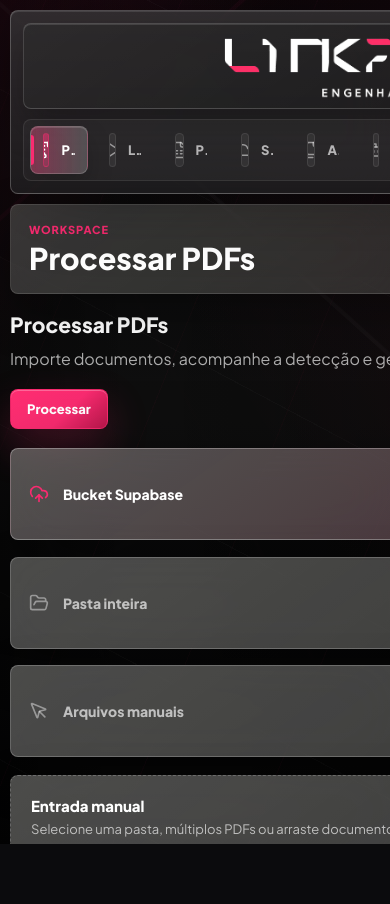
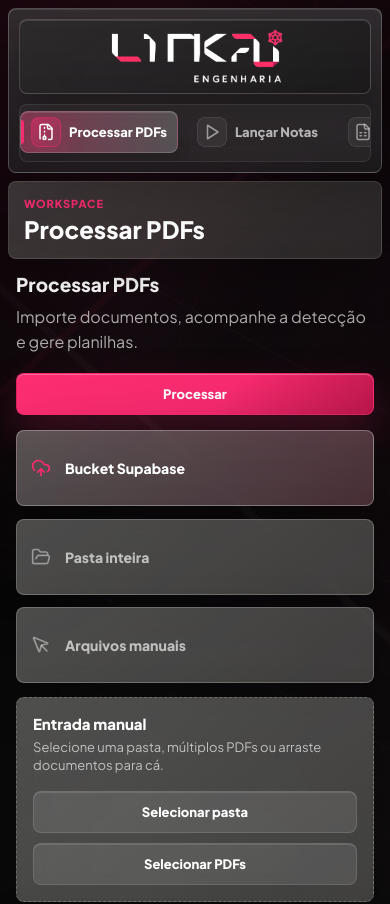
Before and after one commit to GIT2LOCK/linkai, a React (Vite) app in the folder frontend/: page / in a window 390 px wide. Shown: the top 904 px of the page. Before the commit the page ends 844 px from the top, so only its background shows below. Built offline with nearby package versions, Linux system fonts and the light colour scheme.

Commit message:
Improve responsive app layout

```diff
--- a/frontend/src/styles/global.css
+++ b/frontend/src/styles/global.css
@@ -43,14 +43,23 @@
 }
 
 html {
+  min-width: 0;
+  min-height: 100%;
   background: var(--bg);
+}
+
+html,
+body,
+#root {
+  width: 100%;
 }
 
 body {
   margin: 0;
-  min-width: 1024px;
-  min-height: 680px;
-  overflow: hidden;
+  min-width: 0;
+  min-height: 100vh;
+  overflow: auto;
+  overscroll-behavior-x: none;
   background: var(--bg);
 }
 
@@ -115,10 +124,10 @@ svg {
   z-index: 1;
   isolation: isolate;
   display: grid;
-  grid-template-columns: 306px minmax(0, 1fr);
-  width: 100vw;
-  height: 100vh;
-  overflow: hidden;
+  grid-template-columns: minmax(248px, 292px) minmax(0, 1fr);
+  width: 100%;
+  min-height: 100vh;
+  overflow: clip;
   background:
     linear-gradient(180deg, rgba(6, 6, 8, 0.98) 0%, rgba(18, 18, 18, 0.94) 48%, rgba(5, 5, 6, 0.99) 100%),
     linear-gradient(116deg, rgba(249, 43, 112, 0.18) 0%, rgba(249, 43, 112, 0.06) 18%, transparent 38%),
@@ -155,10 +164,13 @@ svg {
 
 .sidebar {
   display: flex;
+  min-width: 0;
+  max-height: calc(100vh - 36px);
   flex-direction: column;
   gap: 16px;
   margin: 18px 0 18px 18px;
   padding: 16px;
+  overflow: auto;
   border: 1px solid var(--line);
   border-radius: var(--radius);
   background:
@@ -206,10 +218,15 @@ svg {
 .nav-list {
   display: grid;
   gap: 8px;
+  min-width: 0;
   padding: 6px;
   border: 1px solid rgba(255, 255, 255, 0.08);
   border-radius: 8px;
   background: rgba(255, 255, 255, 0.045);
+}
+
+.nav-list::-webkit-scrollbar {
+  display: none;
 }
 
 .nav-item {
@@ -327,6 +344,7 @@ svg {
 
 .sidebar-footer {
   display: flex;
+  min-width: 0;
   align-items: center;
   gap: 12px;
   margin-top: auto;
@@ -355,21 +373,25 @@ svg {
 .sidebar-footer strong {
   display: block;
   margin-top: 3px;
+  min-width: 0;
+  overflow: hidden;
   color: var(--muted);
   font-size: 12px;
   font-weight: 610;
   line-height: 1.42;
+  text-overflow: ellipsis;
 }
 
 .main-panel {
   display: flex;
   min-width: 0;
+  min-height: 100vh;
   flex-direction: column;
 }
 
 .topbar {
   display: flex;
-  height: 92px;
+  min-height: 92px;
   align-items: center;
   justify-content: space-between;
   gap: 18px;
@@ -422,6 +444,7 @@ svg {
 
 .page-surface {
   flex: 1;
+  min-width: 0;
   padding: 24px 18px 18px;
   overflow: auto;
 }
@@ -445,12 +468,14 @@ textarea::-webkit-scrollbar-thumb {
 
 .page-stack {
   display: grid;
+  width: 100%;
   max-width: 1420px;
   gap: 18px;
 }
 
 .section-header {
   display: flex;
+  min-width: 0;
   align-items: end;
   justify-content: space-between;
   gap: 18px;
@@ -464,12 +489,15 @@ textarea::-webkit-scrollbar-thumb {
 
 .section-actions {
   display: flex;
+  flex-wrap: wrap;
   align-items: center;
+  justify-content: flex-end;
   gap: 10px;
 }
 
 .button {
   display: inline-flex;
+  max-width: 100%;
   min-height: 40px;
   align-items: center;
   justify-content: center;
@@ -482,6 +510,7 @@ textarea::-webkit-scrollbar-thumb {
   box-shadow: inset 0 1px 0 rgba(255, 255, 255, 0.12);
   font-size: 13px;
   font-weight: 760;
+  text-align: center;
   transition:
     transform 160ms ease,
     border-color 160ms ease,
@@ -535,7 +564,7 @@ textarea::-webkit-scrollbar-thumb {
 
 .metric-grid {
   display: grid;
-  grid-template-columns: repeat(4, minmax(0, 1fr));
+  grid-template-columns: repeat(auto-fit, minmax(min(210px, 100%), 1fr));
   gap: 16px;
 }
 
@@ -556,6 +585,7 @@ textarea::-webkit-scrollbar-thumb {
 .metric-card {
   position: relative;
   display: flex;
+  min-width: 0;
   min-height: 118px;
   align-items: center;
   gap: 14px;
@@ -636,6 +666,7 @@ textarea::-webkit-scrollbar-thumb {
 
 .content-band {
   display: grid;
+  min-width: 0;
   gap: 14px;
   padding: 20px;
 }
@@ -646,6 +677,7 @@ textarea::-webkit-scrollbar-thumb {
 
 .activity-line {
   display: flex;
+  min-width: 0;
   min-height: 44px;
   align-items: center;
   justify-content: space-between;
@@ -678,16 +710,17 @@ textarea::-webkit-scrollbar-thumb {
 .source-grid,
 .settings-grid {
   display: grid;
-  grid-template-columns: repeat(3, minmax(0, 1fr));
+  grid-template-columns: repeat(auto-fit, minmax(min(220px, 100%), 1fr));
   gap: 16px;
 }
 
 .settings-grid {
-  grid-template-columns: repeat(2, minmax(0, 1fr));
+  grid-template-columns: repeat(auto-fit, minmax(min(260px, 100%), 1fr));
 }
 
 .source-option {
   display: flex;
+  min-width: 0;
   min-height: 92px;
   align-items: center;
   gap: 14px;
@@ -709,6 +742,8 @@ textarea::-webkit-scrollbar-thumb {
 }
 
 .source-option span {
+  min-width: 0;
+  overflow-wrap: anywhere;
   font-size: 14px;
   font-weight: 760;
 }
@@ -779,6 +814,7 @@ select:focus {
 
 .drop-zone {
   display: flex;
+  min-width: 0;
   min-height: 112px;
   align-items: center;
   justify-content: space-between;
@@ -811,12 +847,13 @@ select:focus {
 
 .split-grid {
   display: grid;
-  grid-template-columns: minmax(0, 1.35fr) minmax(320px, 0.65fr);
+  grid-template-columns: minmax(0, 1.35fr) minmax(min(320px, 100%), 0.65fr);
   gap: 16px;
 }
 
 .toggle-row {
   display: flex;
+  min-width: 0;
   min-height: 38px;
   align-items: center;
   gap: 10px;
@@ -872,6 +909,7 @@ select:focus {
   background: rgba(255, 255, 255, 0.09);
   font-size: 13px;
   font-weight: 720;
+  white-space: normal;
   transition:
     color 160ms ease,
     border-color 160ms ease,
@@ -903,7 +941,10 @@ select:focus {
 }
 
 .table-shell {
+  width: 100%;
+  max-width: 100%;
   overflow: auto;
+  -webkit-overflow-scrolling: touch;
 }
 
 table {
@@ -959,7 +1000,7 @@ tbody tr:hover {
 
 .launch-panel {
   display: grid;
-  max-width: 540px;
+  width: min(540px, 100%);
   justify-items: start;
   gap: 14px;
   padding: 26px;
@@ -974,8 +1015,8 @@ tbody tr:hover {
 }
 
 .log-viewer {
-  min-height: 520px;
-  max-height: calc(100vh - 238px);
+  min-height: min(520px, calc(100vh - 238px));
+  max-height: none;
   margin: 0;
   overflow: auto;
   padding: 18px;
@@ -998,10 +1039,6 @@ tbody tr:hover {
 }
 
 @media (max-width: 1220px) {
-  .metric-grid {
-    grid-template-columns: repeat(2, minmax(0, 1fr));
-  }
-
   .source-grid,
   .settings-grid,
   .split-grid {
@@ -1010,15 +1047,13 @@ tbody tr:hover {
 }
 
 @media (max-width: 960px) {
-  body {
-    min-width: 760px;
-  }
-
   .app-shell {
-    grid-template-columns: 92px minmax(0, 1fr);
+    grid-template-columns: 88px minmax(0, 1fr);
   }
 
   .sidebar {
+    max-height: calc(100vh - 24px);
+    margin: 12px 0 12px 12px;
     padding: 12px;
   }
 
@@ -1047,17 +1082,27 @@ tbody tr:hover {
     width: 34px;
     height: 34px;
   }
+
+  .topbar {
+    margin: 12px 12px 0;
+    padding: 18px 20px;
+  }
+
+  .page-surface {
+    padding: 18px 12px 12px;
+  }
 }
 
 @media (max-width: 760px) {
   body {
     min-width: 0;
-    overflow: auto;
   }
 
   .app-shell {
+    display: flex;
     min-height: 100vh;
-    grid-template-columns: 1fr;
+    flex-direction: column;
+    overflow: visible;
   }
 
   .sidebar {
@@ -1065,16 +1110,19 @@ tbody tr:hover {
     top: 0;
     z-index: 4;
     display: block;
+    max-height: none;
     margin: 10px;
+    padding: 10px;
+    overflow: visible;
     border-right: 1px solid var(--line);
   }
 
   .brand-card {
-    min-height: 84px;
+    min-height: 62px;
   }
 
   .brand-logo {
-    width: 210px;
+    width: min(210px, 72vw);
     content: normal;
   }
 
@@ -1085,25 +1133,39 @@ tbody tr:hover {
 
   .nav-list {
     grid-auto-flow: column;
-    grid-auto-columns: minmax(58px, max-content);
+    grid-auto-columns: max-content;
     gap: 8px;
     margin-top: 10px;
     overflow-x: auto;
+    overscroll-behavior-inline: contain;
+    padding-bottom: 8px;
+    scrollbar-width: none;
+    scroll-snap-type: x proximity;
   }
 
   .nav-item {
-    width: auto;
-    min-width: 48px;
+    width: max-content;
+    min-width: 58px;
     padding: 0 12px;
+    scroll-snap-align: start;
   }
 
   .nav-item > span:not(.nav-icon) {
     display: inline;
+    max-width: none;
+    overflow: visible;
+    text-overflow: clip;
+  }
+
+  .main-panel {
+    min-height: 0;
   }
 
   .topbar {
     height: auto;
+    min-height: 0;
     align-items: flex-start;
+    flex-direction: column;
     margin: 0 10px;
     padding: 18px;
   }
@@ -1114,6 +1176,7 @@ tbody tr:hover {
 
   .page-surface {
     padding: 18px 10px 10px;
+    overflow: visible;
   }
 
   .section-header {
@@ -1121,8 +1184,20 @@ tbody tr:hover {
     flex-direction: column;
   }
 
-  .metric-grid {
-    grid-template-columns: 1fr;
+  .section-actions,
+  .section-actions .button,
+  .drop-actions,
+  .drop-actions .button {
+    width: 100%;
+  }
+
+  .button {
+    min-height: 42px;
+  }
+
+  .source-option {
+    min-height: 76px;
+    padding: 14px;
   }
 
   .drop-zone {
@@ -1133,4 +1208,144 @@ tbody tr:hover {
   .drop-actions {
     justify-content: flex-start;
   }
+
+  .content-band,
+  .launch-panel {
+    padding: 16px;
+  }
+
+  .sidebar,
+  .topbar,
+  .metric-card,
+  .content-band,
+  .launch-panel,
+  .table-shell,
+  .drop-zone,
+  .log-viewer {
+    backdrop-filter: blur(18px) saturate(112%);
+  }
+
+  .activity-line {
+    align-items: flex-start;
+    flex-direction: column;
+    gap: 4px;
+  }
+
+  .activity-line strong {
+    max-width: 100%;
+    text-align: left;
+    white-space: normal;
+    overflow-wrap: anywhere;
+  }
+
+  table {
+    min-width: 820px;
+  }
+
+  th,
+  td {
+    padding: 12px;
+  }
+
+  .log-viewer {
+    min-height: 360px;
+    max-height: none;
+  }
 }
+
+@media (max-width: 480px) {
+  h1 {
+    font-size: 24px;
+  }
+
+  h2 {
+    font-size: 19px;
+  }
+
+  .sidebar {
+    margin: 8px;
+  }
+
+  .brand-card {
+    min-height: 54px;
+  }
+
+  .brand-logo {
+    width: min(178px, 72vw);
+  }
+
+  .nav-item {
+    height: 42px;
+    gap: 8px;
+    padding: 0 10px;
+  }
+
+  .nav-icon {
+    width: 30px;
+    height: 30px;
+  }
+
+  .topbar,
+  .page-surface {
+    margin-right: 8px;
+    margin-left: 8px;
+  }
+
+  .topbar {
+    padding: 15px;
+  }
+
+  .page-surface {
+    padding: 14px 8px 8px;
+  }
+
+  .page-stack {
+    gap: 14px;
+  }
+
+  .source-grid,
+  .settings-grid,
+  .split-grid,
+  .metric-grid {
+    gap: 12px;
+  }
+
+  .drop-zone {
+    padding: 16px;
+  }
+
+  .table-shell {
+    border-radius: 8px;
+  }
+}
+
+@media (max-width: 360px) {
+  .brand-logo {
+    width: min(154px, 70vw);
+  }
+
+  .topbar {
+    padding: 13px;
+  }
+
+  .content-band,
+  .drop-zone,
+  .launch-panel {
+    padding: 14px;
+  }
+
+  table {
+    min-width: 760px;
+  }
+}
+
+@media (prefers-reduced-motion: reduce) {
+  *,
+  *::before,
+  *::after {
+    scroll-behavior: auto !important;
+    transition-duration: 0.01ms !important;
+    animation-duration: 0.01ms !important;
+    animation-iteration-count: 1 !important;
+  }
+}
```
